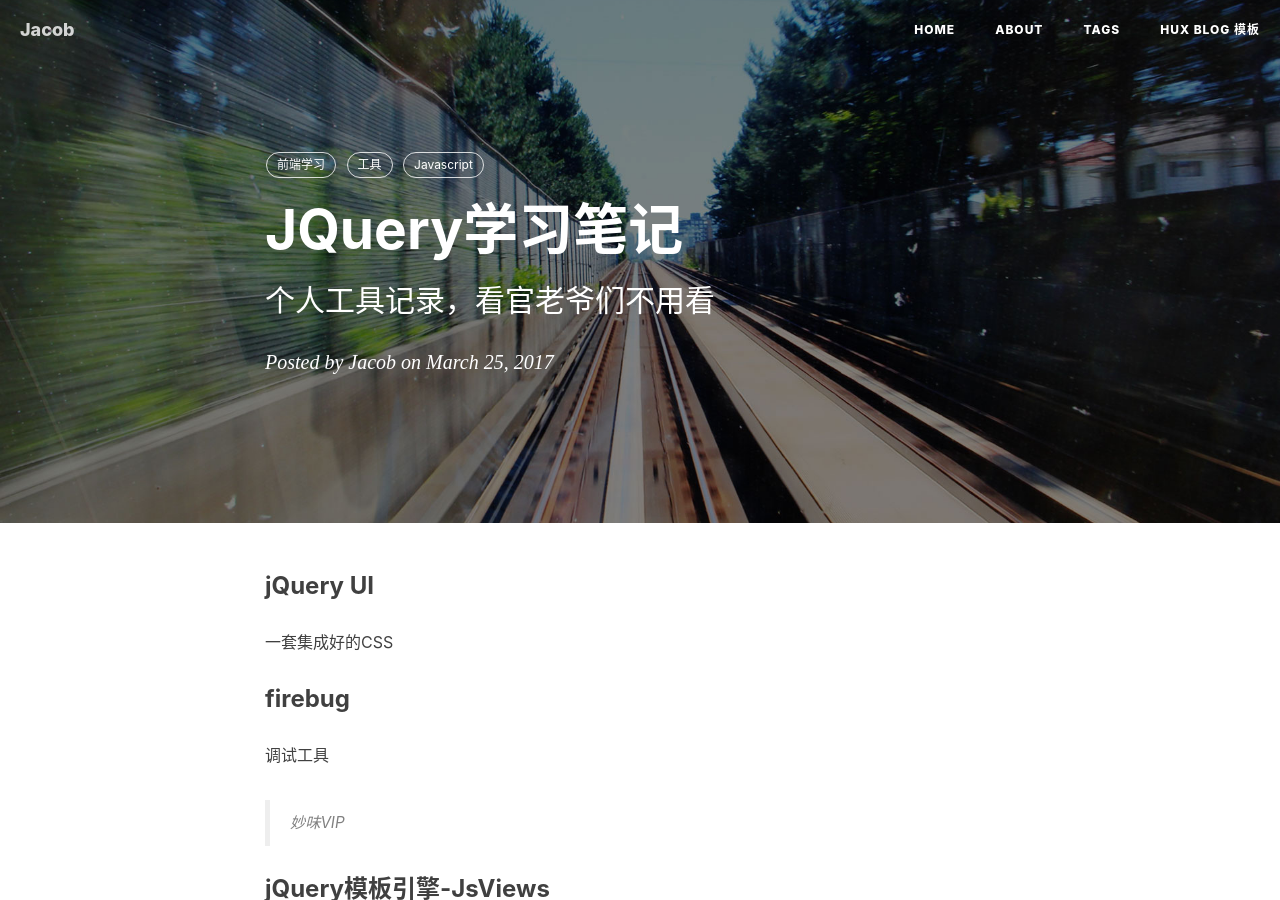
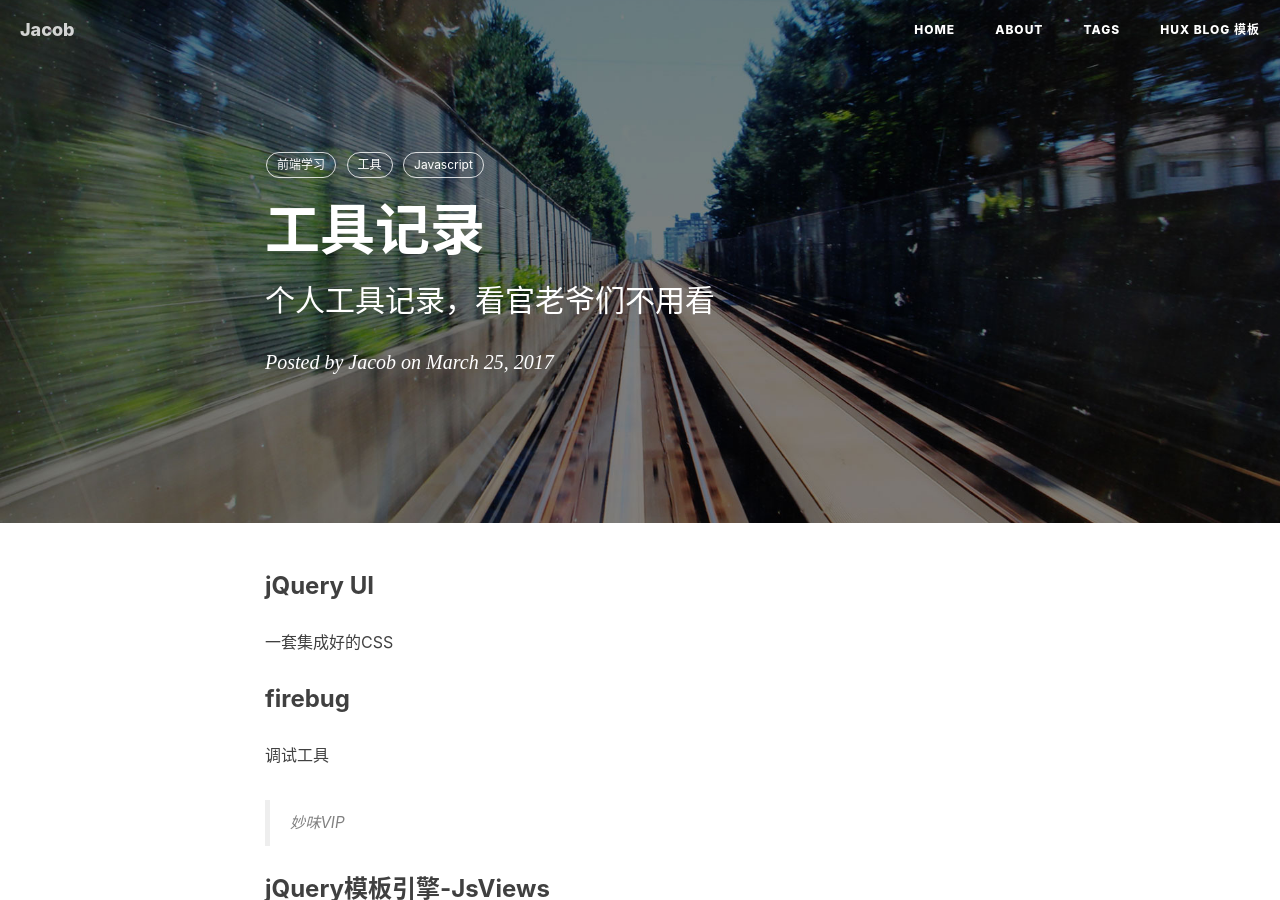
Before and after one commit to byCHENJIAJIE/bychenjiajie.github.io, a Jekyll site: the page built from _posts/2017-03-25-tools.md, in a window 1280 px wide and 900 px high. Built offline with Jekyll 4.4.1, drawn with Linux system fonts in a browser that asks for light colours; nearby versions of some CDN libraries; comment, search, counter and statistics services are not loaded.

Commit message:
modify tools.md title

```diff
--- a/_posts/2017-03-25-tools.md
+++ b/_posts/2017-03-25-tools.md
@@ -1,6 +1,6 @@
 ---
 layout:     post
-title:      "JQuery学习笔记"
+title:      "工具记录"
 subtitle:   "个人工具记录，看官老爷们不用看"
 date:       2017-03-25
 author:     "Jacob"
```
